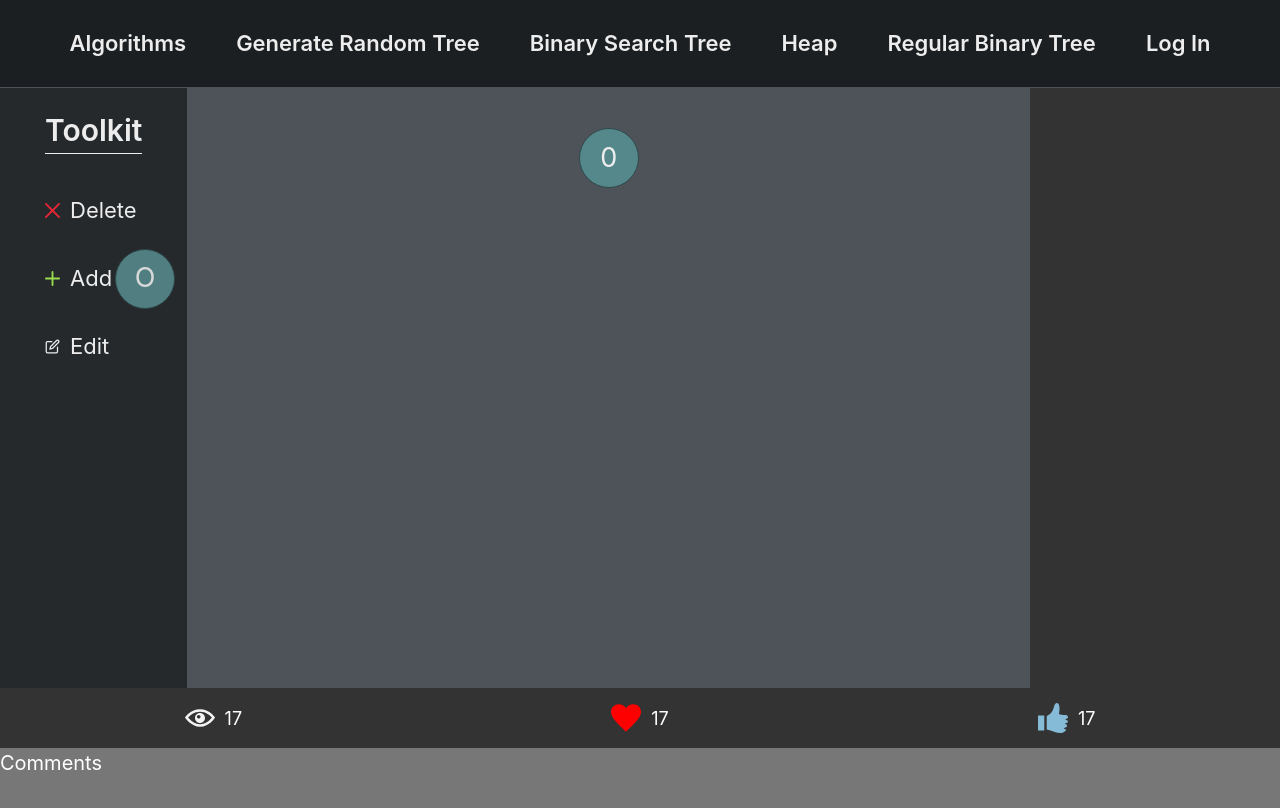
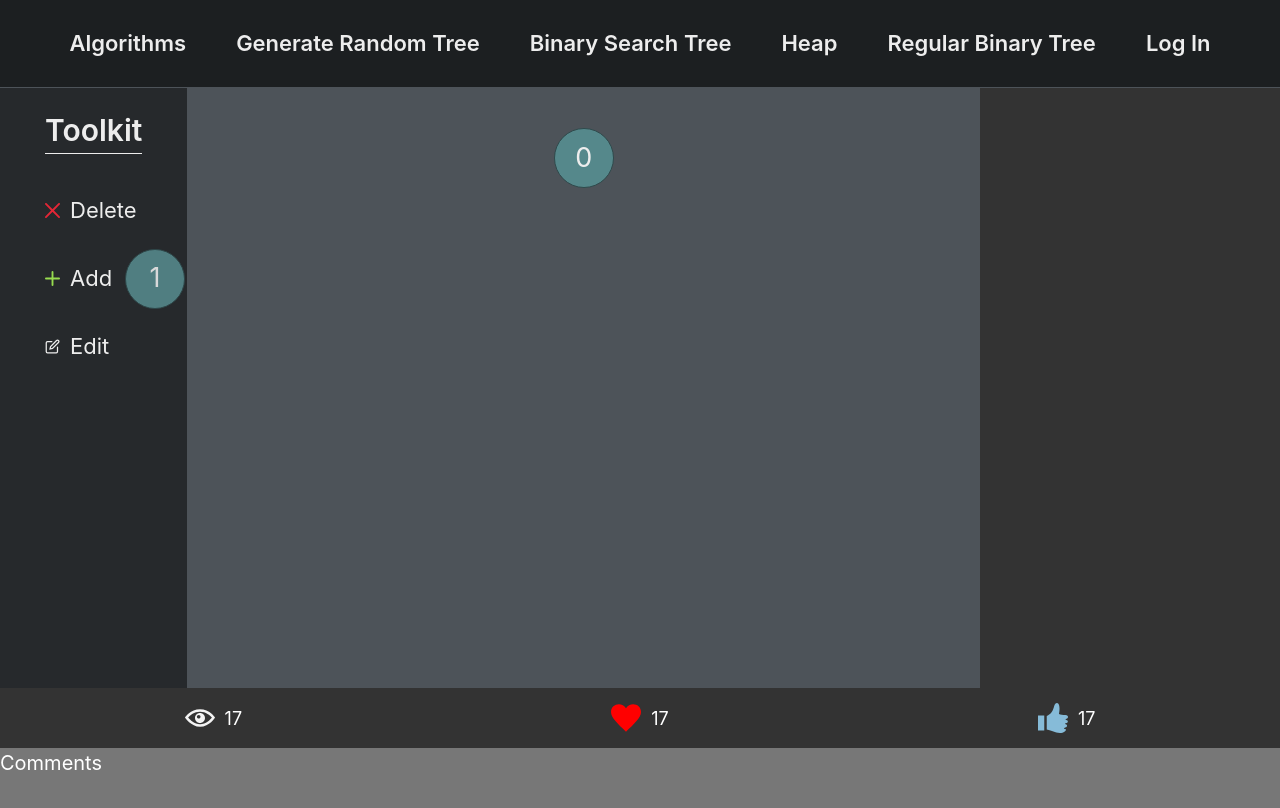
Before and after one commit to andreicos1/Binary-Trees, a Next.js app in the folder app/: page / in a window 1280 px wide. Both pictures are taken after a click on the element "Add". Shown: the top 808 px of the page. Built offline with nearby package versions, Linux system fonts and the light colour scheme.

Commit message:
added node values and slightly changed layout

```diff
--- a/app/components/Node/Node.module.scss
+++ b/app/components/Node/Node.module.scss
@@ -10,6 +10,11 @@
 }
 
 .content {
+  font-size: 2.7rem;
+  color: $light-gray;
+}
+
+.input {
   font-size: 2.7rem;
   color: $light-gray;
 }
--- a/app/components/Node/Node.tsx
+++ b/app/components/Node/Node.tsx
@@ -1,15 +1,32 @@
 import { Box, Circle, Container, Text } from "@chakra-ui/layout";
+import { Input } from "@chakra-ui/react";
+import React, { useState } from "react";
 import styles from "./Node.module.scss";
 
 interface NodeInterface {
   value: string;
+  isEditing?: boolean;
+  onBlur?: (value: string) => void;
 }
 
-const Node = ({ value }: NodeInterface) => {
+const Node = ({ value, isEditing, onBlur }: NodeInterface) => {
+  const [nodeValue, setNodeValue] = useState(value);
+  const updateNodeValue = (event: React.FormEvent<HTMLInputElement>) => {
+    setNodeValue(event.currentTarget.value);
+  };
   return (
     <Box>
       <Circle className={styles.node}>
-        <Text className={styles.content}>{value}</Text>
+        {isEditing ? (
+          <Input
+            className={styles.input}
+            value={nodeValue}
+            onChange={updateNodeValue}
+            onBlur={() => onBlur!(nodeValue)}
+          />
+        ) : (
+          <Text className={styles.content}>{value}</Text>
+        )}
       </Circle>
     </Box>
   );
--- a/app/components/Toolbar/ToolbarBox/Toolbar.module.scss
+++ b/app/components/Toolbar/ToolbarBox/Toolbar.module.scss
@@ -1,6 +1,9 @@
 .toolbarBox {
+  flex-basis: 20%;
+  display: flex;
+  flex-direction: column;
+  align-items: flex-start;
   background-color: #26292c;
-  align-self: flex-start;
   padding: 2rem 4.5rem;
   height: 100%;
 }
--- a/app/components/Toolbar/ToolbarItem/ToolbarItem.module.scss
+++ b/app/components/Toolbar/ToolbarItem/ToolbarItem.module.scss
@@ -19,7 +19,7 @@
 
 .addingNode {
   position: absolute;
-  left: 7rem;
+  left: 8rem;
   z-index: 100;
   opacity: 0.9;
 }
--- a/app/components/Toolbar/ToolbarItem/ToolbarItemAdd.tsx
+++ b/app/components/Toolbar/ToolbarItem/ToolbarItemAdd.tsx
@@ -41,15 +41,17 @@ const ToolbarItemAdd = ({
   const [calculating, setCalculating] = useState(true);
   const [minDistanceIndex, setMinDistanceIndex] = useState(0);
   const [currentParent, setCurrentParent] = useState("");
+  const [value, setValue] = useState("1");
   const nodeBeingAdded = useRef<HTMLDivElement>(null);
   const NODE_SIZE = 60; // px
   const dispatch = useAppDispatch();
   const controls = useAnimation();
 
   // TODO
-  // 1. XARROW SNAP SHOULD BE SMOOTH
+  // OPTION TO EDIT VALUE BEFORE ADDING
+  // XARROW SHOULDN'T DISPLAY ONDRAG IN INVALID POSITIONS
+  // XARROW SNAP SHOULD BE SMOOTH
   // FUNCTIONALITY BREAKS ON WINDOW RESIZE
-  // XARROW SHOULDN'T DISPLAY ONDRAG IN INVALID POSITIONS
 
   const getClosestParent = (event: PointerEvent, info: PanInfo): void => {
     // Behavior to add the node to the tree on drag end, if valid position
@@ -111,15 +113,16 @@ const ToolbarItemAdd = ({
         // Animate the node
         const newNodePosition = nodeBoxesRef.current[minDistanceIndex].getBoundingClientRect();
         const nodeBeingAddedPosition = nodeBeingAdded.current!.getBoundingClientRect();
+        setCurrentParent("");
         await controls.start({
           translateX: newNodePosition.x - nodeBeingAddedPosition.x,
           translateY: newNodePosition.y - nodeBeingAddedPosition.y,
           transition: { type: "spring", duration: 1 },
         });
-        dispatch(addNode({ rowIndex, colIndex, newNodeValue: "0" }));
+        dispatch(addNode({ rowIndex, colIndex, newNodeValue: value }));
+        setValue((parseInt(value) + 1).toString());
       }
     }
-    setCurrentParent("");
     setMinDistanceIndex(0);
     dispatch(toggleAdd());
   };
@@ -145,10 +148,11 @@ const ToolbarItemAdd = ({
         drag
         dragConstraints={addNodeDragConstraints as RefObject<Element>}
         dragElastic={0.05}
+        dragMomentum={false}
         onDrag={throttledGetClosestParent}
         onDragEnd={addDraggedNodeToTree}
       >
-        <Node value="O" />
+        <Node value={value} />
       </motion.div>
       {arrow}
     </>
--- a/app/components/ToolkitCanvasBox/ToolkitCanvasBox.module.scss
+++ b/app/components/ToolkitCanvasBox/ToolkitCanvasBox.module.scss
@@ -2,5 +2,5 @@
   display: flex;
   align-items: stretch;
   height: 75vh;
-  margin-right: 25rem;
+  margin-right: 30rem;
 }
```
